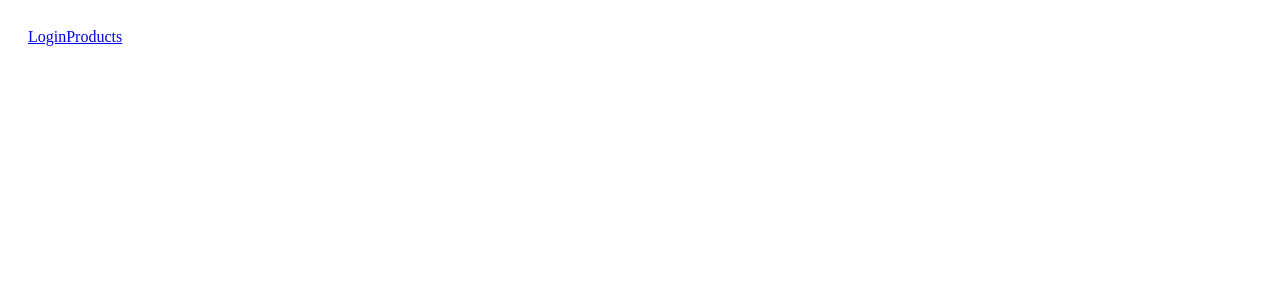
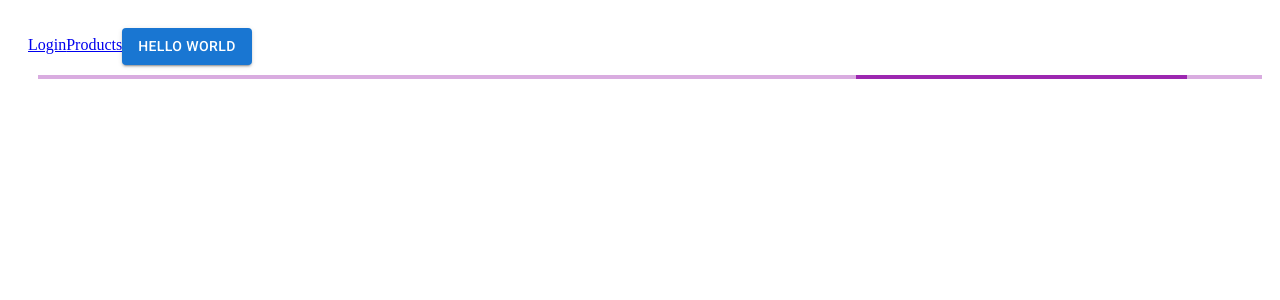
Before and after one commit to Diana-Kravtsova/beauty-store, a React app: page / in a window 1280 px wide. Shown: the top 300 px of the page. Built offline with nearby package versions, Linux system fonts and the light colour scheme.

Commit message:
add(MUI): init Material UI library

```diff
--- a/package.json
+++ b/package.json
@@ -38,6 +38,9 @@
     "webpack-cli": "^6.0.1"
   },
   "dependencies": {
+    "@emotion/react": "^11.14.0",
+    "@emotion/styled": "^11.14.1",
+    "@mui/material": "^7.3.5",
     "html-webpack-plugin": "^5.6.4",
     "react": "^19.2.0",
     "react-dom": "^19.2.0",
--- a/public/index.html
+++ b/public/index.html
@@ -2,6 +2,10 @@
 <html lang="en">
     <head>
         <meta charset="utf-8"/>
+        <meta name="viewport" content="initial-scale=1, width=device-width" />
+        <link rel="preconnect" href="https://fonts.googleapis.com" />
+        <link rel="preconnect" href="https://fonts.gstatic.com" crossorigin />
+        <link rel="stylesheet" href="https://fonts.googleapis.com/css2?family=Roboto:wght@300;400;500;700&display=swap"/>
         <title>Beauty Store</title>
     </head>
     <body>
--- a/src/App.tsx
+++ b/src/App.tsx
@@ -1,12 +1,19 @@
 import React from 'react';
+import { Link, Outlet } from 'react-router';
+import Button from '@mui/material/Button';
+import LinearProgress  from '@mui/material/LinearProgress';
+import Box  from '@mui/material/Box';
 import './styles/variables.scss';
-import { Link, Outlet } from 'react-router';
 
 export const App = () =>{
   return (
     <div>
       <Link to="/login">Login</Link>
       <Link to="/products">Products</Link>
+      <Button variant="contained">Hello world</Button>
+      <Box sx={{ width: '100%' }}>
+        <LinearProgress color="secondary" />
+      </Box>
       <Outlet/>
     </div>
   )
```
Also changed, not shown: 1 other file (tests, documents, lock files or other folders).
